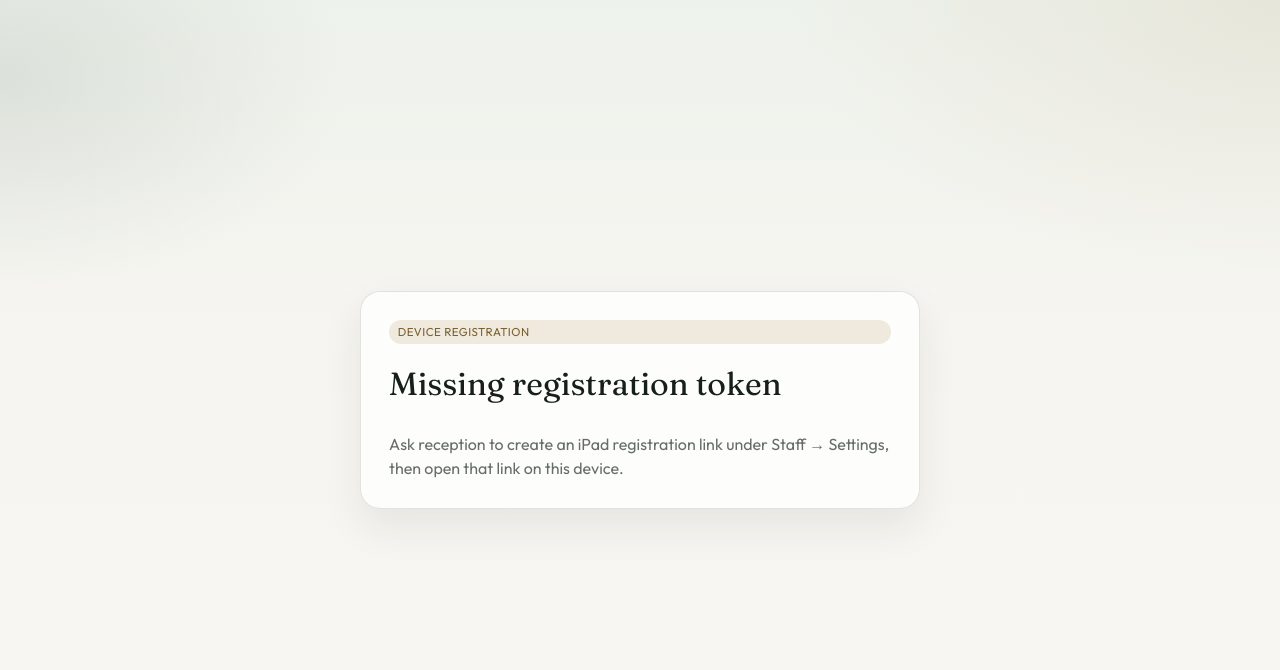
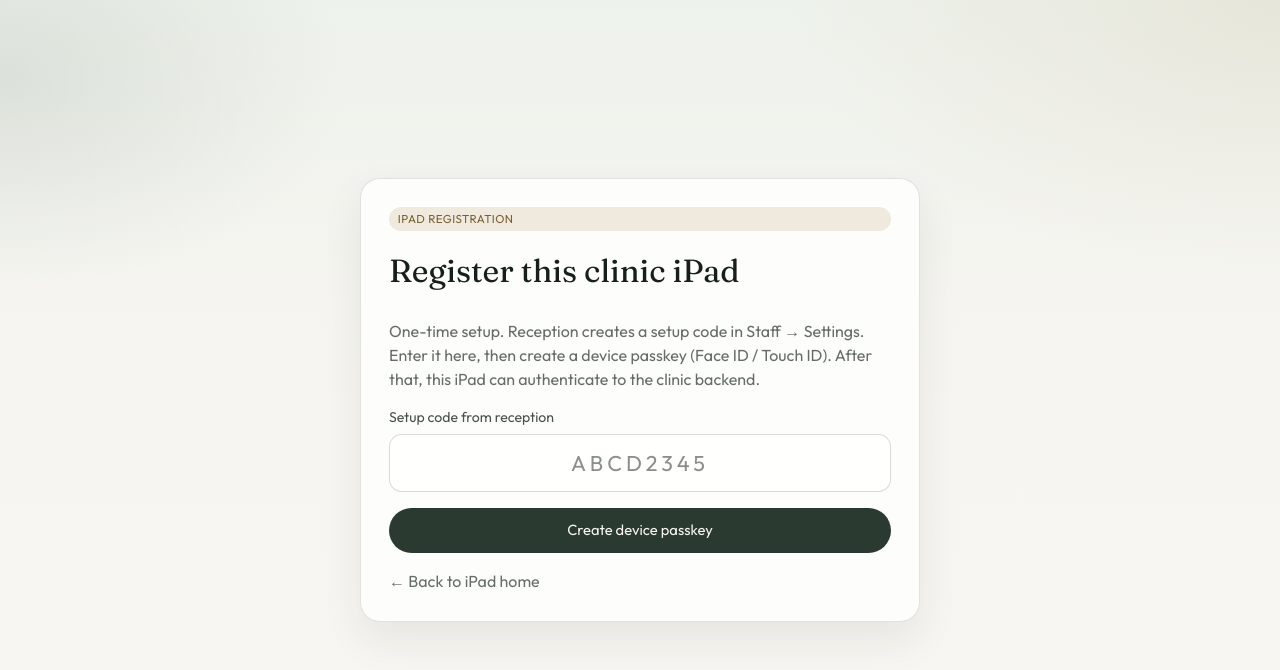
Before and after one commit to suri01/samraskinaesthetics, a Next.js app in the folder clinic-management/: page /ipad/register in a window 1280 px wide. Shown: the top 670 px of the page. Built offline with nearby package versions, Linux system fonts and the light colour scheme.

Commit message:
Add dedicated iPad registration screen with setup codes
Expose /ipad/register as a first-class screen, let staff issue a short
setup code, and link registration clearly from the iPad home when the
device is not yet authenticated.

```diff
--- a/clinic-management/src/app/api/ipad/webauthn/register/options/route.ts
+++ b/clinic-management/src/app/api/ipad/webauthn/register/options/route.ts
@@ -1,29 +1,20 @@
 import { generateRegistrationOptions } from "@simplewebauthn/server";
-import { and, eq, gt, isNull } from "drizzle-orm";
+import { eq } from "drizzle-orm";
 import { NextResponse } from "next/server";
 import { db } from "@/db";
-import { ipadDeviceRegistrations, ipadDevices, webauthnChallenges } from "@/db/schema";
-import { sha256 } from "@/lib/crypto";
+import { ipadDevices, webauthnChallenges } from "@/db/schema";
+import { findOpenRegistration } from "@/lib/auth/ipad-registration";
 import { rpID, rpName } from "@/lib/webauthn";
 
 export async function POST(req: Request) {
   const body = await req.json().catch(() => ({}));
-  const token = String(body.token ?? "").trim();
-  if (!token) return NextResponse.json({ error: "Registration token required" }, { status: 400 });
-
-  const regs = await db
-    .select()
-    .from(ipadDeviceRegistrations)
-    .where(
-      and(
-        eq(ipadDeviceRegistrations.tokenHash, sha256(token)),
-        isNull(ipadDeviceRegistrations.consumedAt),
-        gt(ipadDeviceRegistrations.expiresAt, new Date()),
-      ),
-    )
-    .limit(1);
-  const reg = regs[0];
-  if (!reg) return NextResponse.json({ error: "Invalid or expired registration link" }, { status: 400 });
+  const reg = await findOpenRegistration({
+    token: body.token ? String(body.token) : undefined,
+    setupCode: body.setupCode ? String(body.setupCode) : undefined,
+  });
+  if (!reg) {
+    return NextResponse.json({ error: "Invalid or expired registration code" }, { status: 400 });
+  }
 
   const existing = await db
     .select({ credentialId: ipadDevices.credentialId })
@@ -57,5 +48,6 @@ export async function POST(req: Request) {
   return NextResponse.json({
     options,
     deviceName: reg.name,
+    registrationId: reg.id,
   });
 }
--- a/clinic-management/src/app/api/ipad/webauthn/register/verify/route.ts
+++ b/clinic-management/src/app/api/ipad/webauthn/register/verify/route.ts
@@ -1,35 +1,28 @@
 import { verifyRegistrationResponse } from "@simplewebauthn/server";
 import { isoBase64URL } from "@simplewebauthn/server/helpers";
-import { and, eq, gt, isNull } from "drizzle-orm";
+import { and, eq, gt } from "drizzle-orm";
 import { NextResponse } from "next/server";
 import { db } from "@/db";
 import { ipadDeviceRegistrations, ipadDevices, webauthnChallenges } from "@/db/schema";
 import { writeAudit } from "@/lib/audit";
+import { findOpenRegistration } from "@/lib/auth/ipad-registration";
 import { createIpadDeviceSession } from "@/lib/auth/ipad-device";
-import { sha256 } from "@/lib/crypto";
 import { expectedOrigins, rpID } from "@/lib/webauthn";
 
 export async function POST(req: Request) {
   const body = await req.json().catch(() => ({}));
-  const token = String(body.token ?? "").trim();
   const response = body.response;
-  if (!token || !response) {
-    return NextResponse.json({ error: "token and response required" }, { status: 400 });
+  if (!response) {
+    return NextResponse.json({ error: "Passkey response required" }, { status: 400 });
   }
 
-  const regs = await db
-    .select()
-    .from(ipadDeviceRegistrations)
-    .where(
-      and(
-        eq(ipadDeviceRegistrations.tokenHash, sha256(token)),
-        isNull(ipadDeviceRegistrations.consumedAt),
-        gt(ipadDeviceRegistrations.expiresAt, new Date()),
-      ),
-    )
-    .limit(1);
-  const reg = regs[0];
-  if (!reg) return NextResponse.json({ error: "Invalid or expired registration link" }, { status: 400 });
+  const reg = await findOpenRegistration({
+    token: body.token ? String(body.token) : undefined,
+    setupCode: body.setupCode ? String(body.setupCode) : undefined,
+  });
+  if (!reg) {
+    return NextResponse.json({ error: "Invalid or expired registration code" }, { status: 400 });
+  }
 
   const allChallenges = await db
     .select()
@@ -94,7 +87,6 @@ export async function POST(req: Request) {
     .where(eq(ipadDeviceRegistrations.id, reg.id));
 
   await db.delete(webauthnChallenges).where(eq(webauthnChallenges.id, challengeRow.id));
-
   await createIpadDeviceSession({ clinicId: reg.clinicId, deviceId: device.id });
 
   await writeAudit({
--- a/clinic-management/src/app/api/staff/ipad-devices/route.ts
+++ b/clinic-management/src/app/api/staff/ipad-devices/route.ts
@@ -4,7 +4,7 @@ import { db } from "@/db";
 import { ipadDeviceRegistrations, ipadDevices } from "@/db/schema";
 import { writeAudit } from "@/lib/audit";
 import { AuthError, requireStaff } from "@/lib/auth/staff";
-import { randomToken, sha256 } from "@/lib/crypto";
+import { randomSetupCode, randomToken, sha256 } from "@/lib/crypto";
 
 export async function GET() {
   try {
@@ -44,6 +44,7 @@ export async function POST(req: Request) {
     if (!name) return NextResponse.json({ error: "Device name required" }, { status: 400 });
 
     const token = randomToken(24);
+    const setupCode = randomSetupCode(8);
     const expiresAt = new Date(Date.now() + 30 * 60 * 1000);
     const [reg] = await db
       .insert(ipadDeviceRegistrations)
@@ -51,6 +52,7 @@ export async function POST(req: Request) {
         clinicId: staff.clinicId,
         name,
         tokenHash: sha256(token),
+        setupCodeHash: sha256(setupCode),
         createdByStaffId: staff.staffUserId,
         expiresAt,
       })
@@ -71,6 +73,8 @@ export async function POST(req: Request) {
       ok: true,
       registrationId: reg.id,
       expiresAt,
+      setupCode,
+      registerPath: "/ipad/register",
       registerUrl: `${appUrl}/ipad/register?token=${token}`,
       token,
     });
--- a/clinic-management/src/app/ipad/page.tsx
+++ b/clinic-management/src/app/ipad/page.tsx
@@ -1,3 +1,4 @@
+import Link from "next/link";
 import { redirect } from "next/navigation";
 import { IpadPasskeyUnlock } from "@/components/IpadPasskeyUnlock";
 import { IpadUnlockForm } from "@/components/IpadUnlockForm";
@@ -22,10 +23,17 @@ export default async function IpadEntryPage() {
               backend access stays limited to registered iPads.
             </p>
             <IpadPasskeyUnlock />
-            <p className="muted" style={{ fontSize: "0.85rem", margin: 0 }}>
-              First time setup: Staff → Settings → create a registration link, open it on this iPad
-              once.
-            </p>
+            <div className="panel stack" style={{ background: "rgba(255,255,255,0.5)" }}>
+              <h2 style={{ margin: 0, fontFamily: "var(--font-display)", fontWeight: 500 }}>
+                First time on this iPad?
+              </h2>
+              <p className="muted" style={{ margin: 0 }}>
+                Open the registration screen and enter the setup code from Staff → Settings.
+              </p>
+              <Link className="btn btn--ghost" href="/ipad/register">
+                Go to iPad registration screen
+              </Link>
+            </div>
           </>
         ) : (
           <>
--- a/clinic-management/src/app/ipad/register/page.tsx
+++ b/clinic-management/src/app/ipad/register/page.tsx
@@ -11,18 +11,8 @@ export default async function IpadRegisterPage({
   return (
     <main className="ipad-shell">
       <div className="ipad-card stack">
-        <p className="badge badge--gold">Device registration</p>
-        {token ? (
-          <IpadPasskeyRegister token={token} />
-        ) : (
-          <>
-            <h1>Missing registration token</h1>
-            <p className="muted">
-              Ask reception to create an iPad registration link under Staff → Settings, then open that
-              link on this device.
-            </p>
-          </>
-        )}
+        <p className="badge badge--gold">iPad registration</p>
+        <IpadPasskeyRegister initialToken={token} />
       </div>
     </main>
   );
--- a/clinic-management/src/components/IpadDeviceManager.tsx
+++ b/clinic-management/src/components/IpadDeviceManager.tsx
@@ -15,6 +15,7 @@ export function IpadDeviceManager() {
   const [devices, setDevices] = useState<Device[]>([]);
   const [name, setName] = useState("Front desk iPad");
   const [registerUrl, setRegisterUrl] = useState<string | null>(null);
+  const [setupCode, setSetupCode] = useState<string | null>(null);
   const [error, setError] = useState<string | null>(null);
   const [busy, setBusy] = useState(false);
 
@@ -32,6 +33,7 @@ export function IpadDeviceManager() {
     setBusy(true);
     setError(null);
     setRegisterUrl(null);
+    setSetupCode(null);
     const res = await fetch("/api/staff/ipad-devices", {
       method: "POST",
       headers: { "Content-Type": "application/json" },
@@ -43,6 +45,7 @@ export function IpadDeviceManager() {
       setError(data.error ?? "Could not create registration");
       return;
     }
+    setSetupCode(data.setupCode ?? null);
     setRegisterUrl(data.registerUrl);
     await load();
   }
@@ -62,20 +65,32 @@ export function IpadDeviceManager() {
         Registered iPads (passkeys)
       </h2>
       <p className="muted" style={{ margin: 0 }}>
-        Create a one-time link, open it <strong>on the clinic iPad</strong>, then create a device
-        passkey (Face ID / Touch ID). After that, `/ipad` unlocks with the passkey before customer
-        check-in.
+        Create a setup code, open <strong>/ipad/register</strong> on the clinic iPad, enter the code,
+        then create a device passkey. After that the iPad authenticates like a mobile app before any
+        customer handover.
       </p>
       <div className="field">
         <label htmlFor="ipad-name">Device name</label>
         <input id="ipad-name" value={name} onChange={(e) => setName(e.target.value)} />
       </div>
       <button className="btn btn--primary" type="button" onClick={createRegistration} disabled={busy}>
-        {busy ? "Creating…" : "Create registration link"}
+        {busy ? "Creating…" : "Create iPad setup code"}
       </button>
+      {setupCode ? (
+        <p className="ok">
+          Setup code (30 min):{" "}
+          <strong style={{ fontSize: "1.5rem", letterSpacing: "0.16em" }}>{setupCode}</strong>
+          <br />
+          On the iPad open{" "}
+          <a href="/ipad/register">
+            <strong>/ipad/register</strong>
+          </a>{" "}
+          and enter this code.
+        </p>
+      ) : null}
       {registerUrl ? (
-        <p className="ok" style={{ wordBreak: "break-all" }}>
-          Open on the iPad (30 min): <a href={registerUrl}>{registerUrl}</a>
+        <p className="muted" style={{ wordBreak: "break-all", margin: 0, fontSize: "0.85rem" }}>
+          Or open the direct link: <a href={registerUrl}>{registerUrl}</a>
         </p>
       ) : null}
       {error ? <p className="error">{error}</p> : null}
--- a/clinic-management/src/components/IpadPasskeyRegister.tsx
+++ b/clinic-management/src/components/IpadPasskeyRegister.tsx
@@ -1,11 +1,14 @@
 "use client";
 
 import { startRegistration } from "@simplewebauthn/browser";
+import Link from "next/link";
 import { useState } from "react";
 import { useRouter } from "next/navigation";
 
-export function IpadPasskeyRegister({ token }: { token: string }) {
+export function IpadPasskeyRegister({ initialToken = "" }: { initialToken?: string }) {
   const router = useRouter();
+  const [setupCode, setSetupCode] = useState("");
+  const [token] = useState(initialToken);
   const [deviceName, setDeviceName] = useState<string | null>(null);
   const [error, setError] = useState<string | null>(null);
   const [busy, setBusy] = useState(false);
@@ -15,10 +18,17 @@ export function IpadPasskeyRegister({ token }: { token: string }) {
     setBusy(true);
     setError(null);
     try {
+      const payload = token
+        ? { token }
+        : { setupCode: setupCode.trim().toUpperCase() };
+      if (!token && !setupCode.trim()) {
+        throw new Error("Enter the setup code from clinic management.");
+      }
+
       const optRes = await fetch("/api/ipad/webauthn/register/options", {
         method: "POST",
         headers: { "Content-Type": "application/json" },
-        body: JSON.stringify({ token }),
+        body: JSON.stringify(payload),
       });
       const optData = await optRes.json().catch(() => ({}));
       if (!optRes.ok) throw new Error(optData.error ?? "Could not start registration");
@@ -28,7 +38,7 @@ export function IpadPasskeyRegister({ token }: { token: string }) {
       const verifyRes = await fetch("/api/ipad/webauthn/register/verify", {
         method: "POST",
         headers: { "Content-Type": "application/json" },
-        body: JSON.stringify({ token, response: credential }),
+        body: JSON.stringify({ ...payload, response: credential }),
       });
       const verifyData = await verifyRes.json().catch(() => ({}));
       if (!verifyRes.ok) throw new Error(verifyData.error ?? "Verification failed");
@@ -46,24 +56,59 @@ export function IpadPasskeyRegister({ token }: { token: string }) {
 
   return (
     <div className="stack">
-      <h1>Register this iPad</h1>
-      <p className="muted">
-        {deviceName ? (
-          <>
-            Creating a passkey for <strong>{deviceName}</strong>. Use Face ID / Touch ID when prompted.
-          </>
-        ) : (
-          <>This links a device passkey to Samra clinic management. Do this once per clinic iPad.</>
-        )}
+      <h1>Register this clinic iPad</h1>
+      <p className="muted" style={{ margin: 0 }}>
+        One-time setup. Reception creates a setup code in Staff → Settings. Enter it here, then create
+        a device passkey (Face ID / Touch ID). After that, this iPad can authenticate to the clinic
+        backend.
       </p>
+
+      {token ? (
+        <p className="ok" style={{ margin: 0 }}>
+          Registration link detected{deviceName ? ` for “${deviceName}”` : ""}. Continue to create the
+          passkey.
+        </p>
+      ) : (
+        <div className="field">
+          <label htmlFor="setup-code">Setup code from reception</label>
+          <input
+            id="setup-code"
+            value={setupCode}
+            onChange={(e) => setSetupCode(e.target.value.toUpperCase())}
+            autoCapitalize="characters"
+            autoCorrect="off"
+            spellCheck={false}
+            placeholder="ABCD2345"
+            required
+            style={{ fontSize: "1.35rem", letterSpacing: "0.18em", textAlign: "center" }}
+          />
+        </div>
+      )}
+
+      {deviceName && !done ? (
+        <p className="muted" style={{ margin: 0 }}>
+          Registering as <strong>{deviceName}</strong>
+        </p>
+      ) : null}
+
       {!done ? (
-        <button className="btn btn--primary" type="button" onClick={register} disabled={busy || !token}>
+        <button
+          className="btn btn--primary"
+          type="button"
+          onClick={register}
+          disabled={busy || (!token && !setupCode.trim())}
+        >
           {busy ? "Waiting for passkey…" : "Create device passkey"}
         </button>
       ) : (
-        <p className="ok">Registered. Opening check-in…</p>
+        <p className="ok">Registered. Opening device screen…</p>
       )}
+
       {error ? <p className="error">{error}</p> : null}
+
+      <p className="muted" style={{ margin: 0 }}>
+        <Link href="/ipad">← Back to iPad home</Link>
+      </p>
     </div>
   );
 }
--- a/clinic-management/src/db/schema.ts
+++ b/clinic-management/src/db/schema.ts
@@ -240,12 +240,17 @@ export const ipadDeviceRegistrations = pgTable(
       .references(() => clinics.id),
     name: text("name").notNull(),
     tokenHash: text("token_hash").notNull(),
+    /** Short code shown to staff / typed on the iPad registration screen. */
+    setupCodeHash: text("setup_code_hash"),
     createdByStaffId: uuid("created_by_staff_id").references(() => staffUsers.id),
     expiresAt: timestamp("expires_at", { withTimezone: true }).notNull(),
     consumedAt: timestamp("consumed_at", { withTimezone: true }),
     createdAt: timestamp("created_at", { withTimezone: true }).defaultNow().notNull(),
   },
-  (t) => [uniqueIndex("ipad_device_registrations_token_uidx").on(t.tokenHash)],
+  (t) => [
+    uniqueIndex("ipad_device_registrations_token_uidx").on(t.tokenHash),
+    uniqueIndex("ipad_device_registrations_setup_uidx").on(t.setupCodeHash),
+  ],
 );
 
 export const webauthnChallenges = pgTable(
--- /dev/null
+++ b/clinic-management/src/lib/auth/ipad-registration.ts
@@ -0,0 +1,31 @@
+import { and, eq, gt, isNull, or } from "drizzle-orm";
+import { db } from "@/db";
+import { ipadDeviceRegistrations } from "@/db/schema";
+import { sha256 } from "@/lib/crypto";
+
+export async function findOpenRegistration(input: {
+  token?: string;
+  setupCode?: string;
+}) {
+  const token = input.token?.trim();
+  const setupCode = input.setupCode?.trim().toUpperCase();
+  if (!token && !setupCode) return null;
+
+  const clauses = [];
+  if (token) clauses.push(eq(ipadDeviceRegistrations.tokenHash, sha256(token)));
+  if (setupCode) clauses.push(eq(ipadDeviceRegistrations.setupCodeHash, sha256(setupCode)));
+
+  const rows = await db
+    .select()
+    .from(ipadDeviceRegistrations)
+    .where(
+      and(
+        or(...clauses),
+        isNull(ipadDeviceRegistrations.consumedAt),
+        gt(ipadDeviceRegistrations.expiresAt, new Date()),
+      ),
+    )
+    .limit(1);
+
+  return rows[0] ?? null;
+}
--- a/clinic-management/src/lib/crypto.ts
+++ b/clinic-management/src/lib/crypto.ts
@@ -41,6 +41,17 @@ export function randomNumericCode(length = 6): string {
   return n.toString().padStart(length, "0");
 }
 
+/** Short human-typable setup code (no ambiguous characters). */
+export function randomSetupCode(length = 8): string {
+  const alphabet = "ABCDEFGHJKLMNPQRSTUVWXYZ23456789";
+  const bytes = randomBytes(length);
+  let out = "";
+  for (let i = 0; i < length; i++) {
+    out += alphabet[bytes[i]! % alphabet.length];
+  }
+  return out;
+}
+
 /** Encrypt small secrets (TOTP) — local v1; replace with KMS in prod. */
 export function encryptSecret(plaintext: string): string {
   const key = createHash("sha256").update(`enc:${SESSION_SECRET()}`).digest();
```
